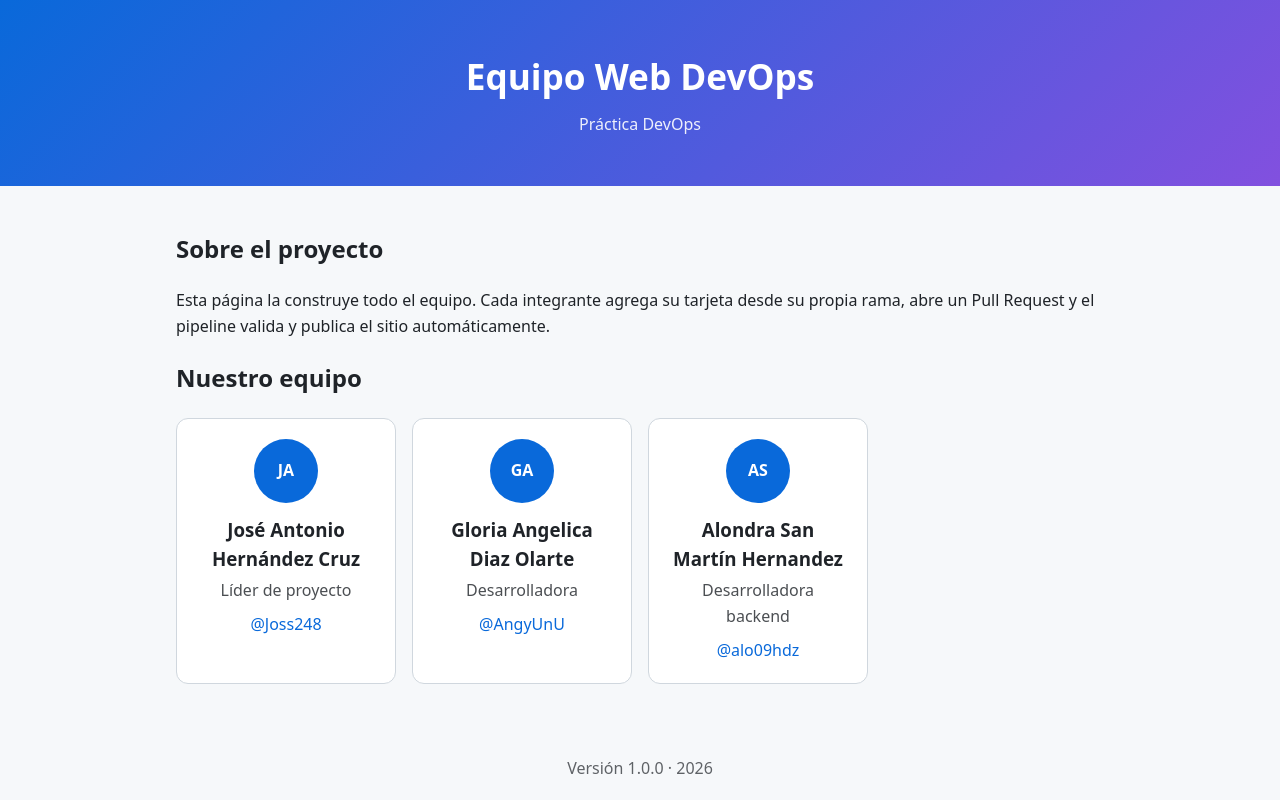
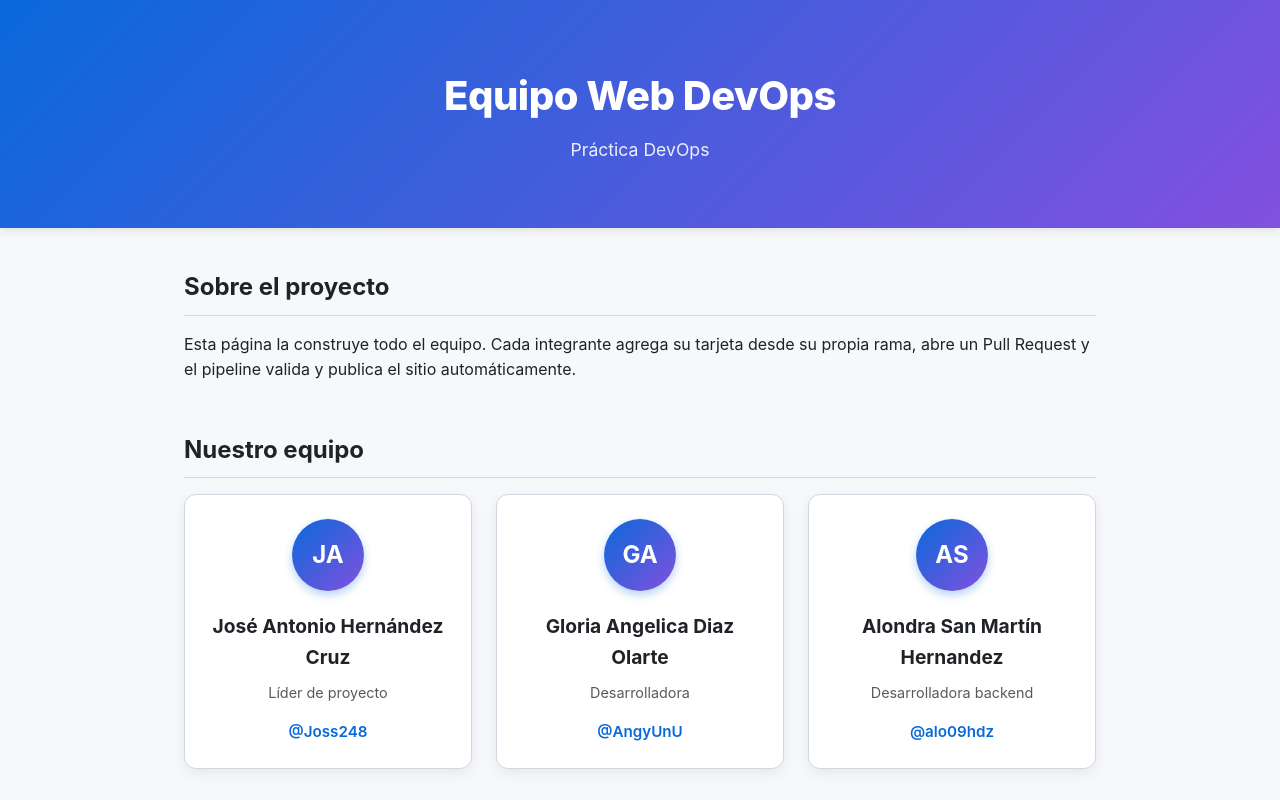
Before and after one commit to Joss248/DevOpsWeb, a website with bundled scripts: page index.html in a window 1280 px wide. Shown: the top 800 px of the page. Built offline with nearby package versions, Linux system fonts and the light colour scheme.

Commit message:
git push origin feature/agregar-AlondraS.Martin

```diff
--- a/css/styles.css
+++ b/css/styles.css
@@ -4,6 +4,10 @@
   --tarjeta: #ffffff;
   --acento: #0969da;
   --borde: #d0d7de;
+  --sombra: 0 4px 12px rgba(140, 149, 159, 0.15);
+  --sombra-hover: 0 8px 24px rgba(140, 149, 159, 0.25);
+  --hero-bg: linear-gradient(135deg, #0969da 0%, #8250df 100%);
+  --hero-texto: #ffffff;
 }
 
 @media (prefers-color-scheme: dark) {
@@ -13,60 +17,145 @@
     --tarjeta: #161b22;
     --acento: #58a6ff;
     --borde: #30363d;
+    --sombra: 0 4px 12px rgba(0, 0, 0, 0.3);
+    --sombra-hover: 0 8px 24px rgba(0, 0, 0, 0.5);
+    --hero-bg: linear-gradient(135deg, #1f6beb 0%, #a371f7 100%);
   }
 }
 
-* { box-sizing: border-box; }
+/* Reset Global (Corregido de '-' a '*') */
+* {
+  box-sizing: border-box;
+}
 
 body {
   margin: 0;
-  font-family: system-ui, -apple-system, "Segoe UI", Roboto, sans-serif;
-  background: var(--fondo);
+  font-family: -apple-system, BlinkMacSystemFont, "Segoe UI", Roboto, "Helvetica Neue", Arial, sans-serif;
+  background-color: var(--fondo);
   color: var(--texto);
   line-height: 1.6;
+  transition: background-color 0.3s ease, color 0.3s ease;
 }
 
+/* Hero Header */
 .hero {
   text-align: center;
-  padding: 3rem 1rem;
-  background: linear-gradient(135deg, #0969da, #8250df);
-  color: #ffffff;
+  padding: 4rem 1.5rem;
+  background: var(--hero-bg);
+  color: var(--hero-texto);
+  box-shadow: 0 2px 10px rgba(0, 0, 0, 0.1);
 }
 
-.hero h1 { margin: 0 0 .5rem; font-size: 2.2rem; }
-.subtitulo { margin: 0; opacity: .9; }
+.hero h1 {
+  margin: 0 0 0.5rem;
+  font-size: 2.5rem;
+  font-weight: 800;
+  letter-spacing: -0.5px;
+}
 
-main { max-width: 960px; margin: 0 auto; padding: 1.5rem 1rem; }
+.subtitulo {
+  margin: 0;
+  font-size: 1.1rem;
+  opacity: 0.9;
+  font-weight: 400;
+}
 
+/* Main Layout */
+main {
+  max-width: 960px;
+  margin: 0 auto;
+  padding: 2.5rem 1.5rem;
+}
+
+section {
+  margin-bottom: 3rem;
+}
+
+section h2 {
+  font-size: 1.5rem;
+  margin-top: 0;
+  margin-bottom: 1rem;
+  padding-bottom: 0.5rem;
+  border-bottom: 1px solid var(--borde);
+  color: var(--texto);
+}
+
+/* Grid Layout */
 .grid {
   display: grid;
-  grid-template-columns: repeat(auto-fill, minmax(220px, 1fr));
-  gap: 1rem;
+  grid-template-columns: repeat(auto-fill, minmax(230px, 1fr));
+  gap: 1.5rem;
 }
 
+/* Tarjeta de Integrante */
 .tarjeta {
   background: var(--tarjeta);
   border: 1px solid var(--borde);
   border-radius: 12px;
-  padding: 1.25rem;
+  padding: 1.5rem;
   text-align: center;
+  box-shadow: var(--sombra);
+  transition: transform 0.25s ease, box-shadow 0.25s ease, border-color 0.25s ease;
+  display: flex;
+  flex-direction: column;
+  align-items: center;
 }
 
+.tarjeta:hover {
+  transform: translateY(-5px);
+  box-shadow: var(--sombra-hover);
+  border-color: var(--acento);
+}
+
+/* Avatar */
 .avatar {
-  width: 64px;
-  height: 64px;
-  margin: 0 auto .75rem;
+  width: 72px;
+  height: 72px;
+  margin-bottom: 1rem;
   border-radius: 50%;
   display: grid;
   place-items: center;
+  font-size: 1.5rem;
   font-weight: 700;
   color: #ffffff;
-  background: #0969da;
+  background: linear-gradient(135deg, var(--acento), #8250df);
+  box-shadow: 0 4px 10px rgba(9, 105, 218, 0.3);
+  user-select: none;
 }
 
-.tarjeta h3 { margin: .25rem 0; }
-.rol { margin: 0 0 .5rem; opacity: .8; }
-.tarjeta a { color: var(--acento); text-decoration: none; }
-.tarjeta a:hover { text-decoration: underline; }
+.tarjeta h3 {
+  margin: 0.25rem 0 0.5rem 0;
+  font-size: 1.2rem;
+  color: var(--texto);
+}
 
-footer { text-align: center; padding: 2rem 1rem; opacity: .7; }
+.rol {
+  margin: 0 0 1rem 0;
+  font-size: 0.9rem;
+  color: var(--texto);
+  opacity: 0.75;
+}
+
+.tarjeta a {
+  display: inline-block;
+  margin-top: auto;
+  color: var(--acento);
+  font-weight: 600;
+  text-decoration: none;
+  font-size: 0.95rem;
+  transition: color 0.2s ease;
+}
+
+.tarjeta a:hover {
+  text-decoration: underline;
+}
+
+/* Footer */
+footer {
+  text-align: center;
+  padding: 2.5rem 1rem;
+  opacity: 0.7;
+  font-size: 0.9rem;
+  border-top: 1px solid var(--borde);
+  margin-top: 2rem;
+}
```
